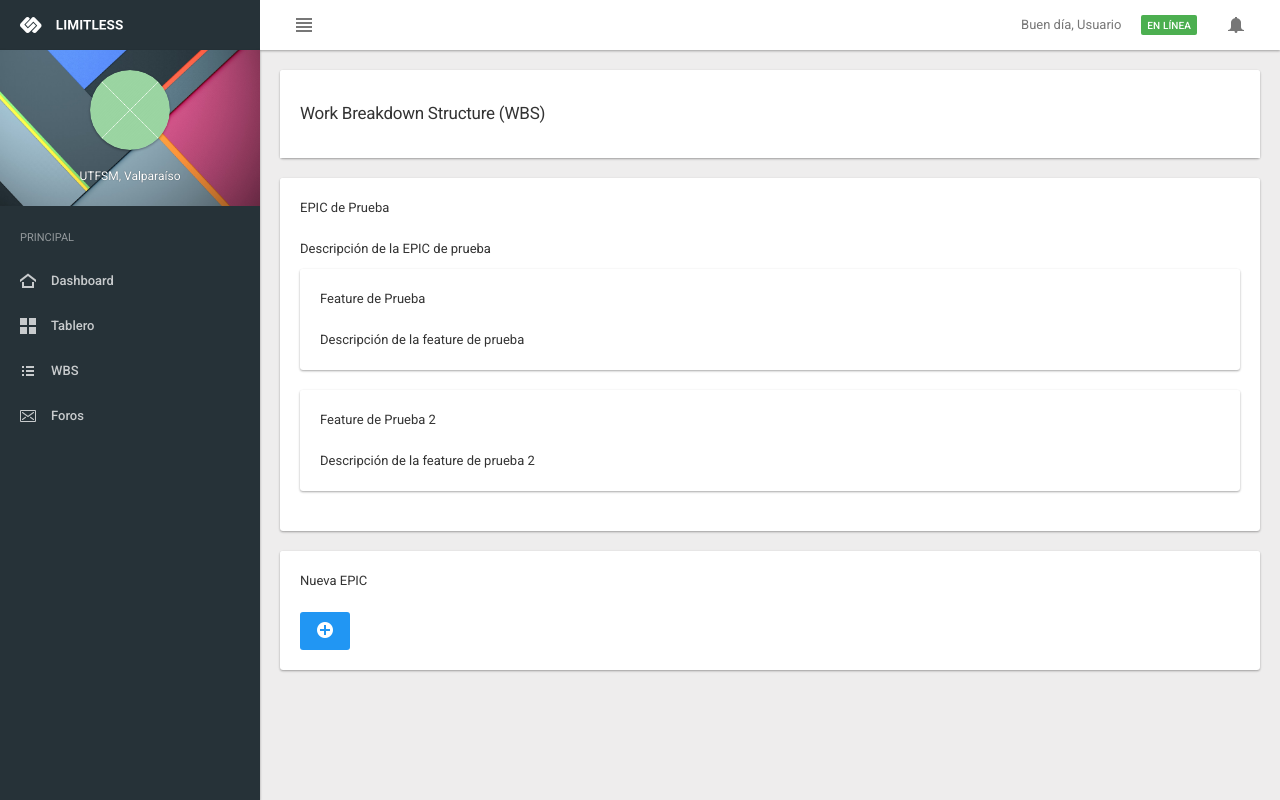
After one commit to Raksoiv/pgproject, a Django app: template feria/templates/feria/wbs.html in a window 1280 px wide. The commit adds this page. Run offline with Django 3.2, Linux system fonts and the light colour scheme; the template is opened without the code that fills it: values that come from a table or form of the project are taken from there, others are empty; data comes from the database, SQL or seed files in the repository; some libraries are stand-ins or nearby versions.

Commit message:
wbs and forum dev

```diff
--- a/feria/models.py
+++ b/feria/models.py
@@ -68,5 +68,7 @@ class Task(models.Model):
     feature = models.ForeignKey('Feature', on_delete=models.CASCADE)
     user = models.ForeignKey(User, on_delete=models.CASCADE, null=True)
     name = models.CharField(max_length=200)
-    state = models.PositiveSmallIntegerField(choices=STATE_CHOICES)
+    state = models.PositiveSmallIntegerField(
+        choices=STATE_CHOICES,
+        default=BACKLOG)
     description = models.TextField()
--- a/feria/templates/feria/base.html
+++ b/feria/templates/feria/base.html
@@ -199,6 +199,8 @@
                                 <li class="navigation-header"><span>Principal</span> <i class="icon-menu" title="Main pages"></i></li>
                                 <li class="{{ dashboard }}"><a href="/"><i class="icon-home4"></i> <span>Dashboard</span></a></li>
                                 <li class="{{ board }}"><a href="/tablero/"><i class="icon-grid6"></i> <span>Tablero</span></a></li>
+                                <li class="{{ wbs }}"><a href="/wbs/"><i class="icon-list-unordered"></i> <span>WBS</span></a></li>
+                                <li class="{{ forum }}"><a href="/foros/"><i class="icon-envelop2"></i> <span>Foros</span></a></li>
                             </ul>
                         </div>
                     </div>
--- /dev/null
+++ b/feria/templates/feria/wbs.html
@@ -0,0 +1,32 @@
+{% extends 'feria/base.html' %}
+{% load static %}
+
+{% block content %}
+<div class="content">
+    <div class="panel panel-flat">
+        <div class="panel-heading">
+            <h5>Work Breakdown Structure (WBS)</h5>
+        </div>
+    </div>
+    <div class="panel panel-flat">
+        <div class="panel-heading">EPIC de Prueba</div>
+        <div class="panel-body">
+            <p>Descripción de la EPIC de prueba</p>
+            <div class="panel panel-flat">
+                <div class="panel-heading">Feature de Prueba</div>
+                <div class="panel-body">Descripción de la feature de prueba</div>
+            </div>
+            <div class="panel panel-flat">
+                <div class="panel-heading">Feature de Prueba 2</div>
+                <div class="panel-body">Descripción de la feature de prueba 2</div>
+            </div>
+        </div>
+    </div>
+    <div class="panel panel-flat">
+        <div class="panel-heading">Nueva EPIC</div>
+        <div class="panel-body">
+            <button class="btn btn-primary"><i class="icon-plus-circle2"></i></button>
+        </div>
+    </div>
+</div>
+{% endblock %}
--- a/feria/urls.py
+++ b/feria/urls.py
@@ -6,4 +6,6 @@ urlpatterns = [
     path('login/', views.login_view),
     path('logout/', views.logout_view),
     path('tablero/', views.board),
+    path('wbs/', views.wbs),
+    path('foros/', views.forum),
 ]
--- a/pgproject/settings.py
+++ b/pgproject/settings.py
@@ -78,7 +78,7 @@ DATABASES = {
     'default': {
         'ENGINE': 'django.db.backends.postgresql_psycopg2',
         'NAME': 'pgproject',
-        'USER': 'orencoret',
+        'USER': 'raksoiv',
         'PASSWORD': 'unholster',
         'HOST': 'localhost',
         'PORT': '5432',
```
Also changed, not shown: feria/templates/feria/forum.html (added, +13 -0 lines), feria/views.py (+75 -0 lines).
